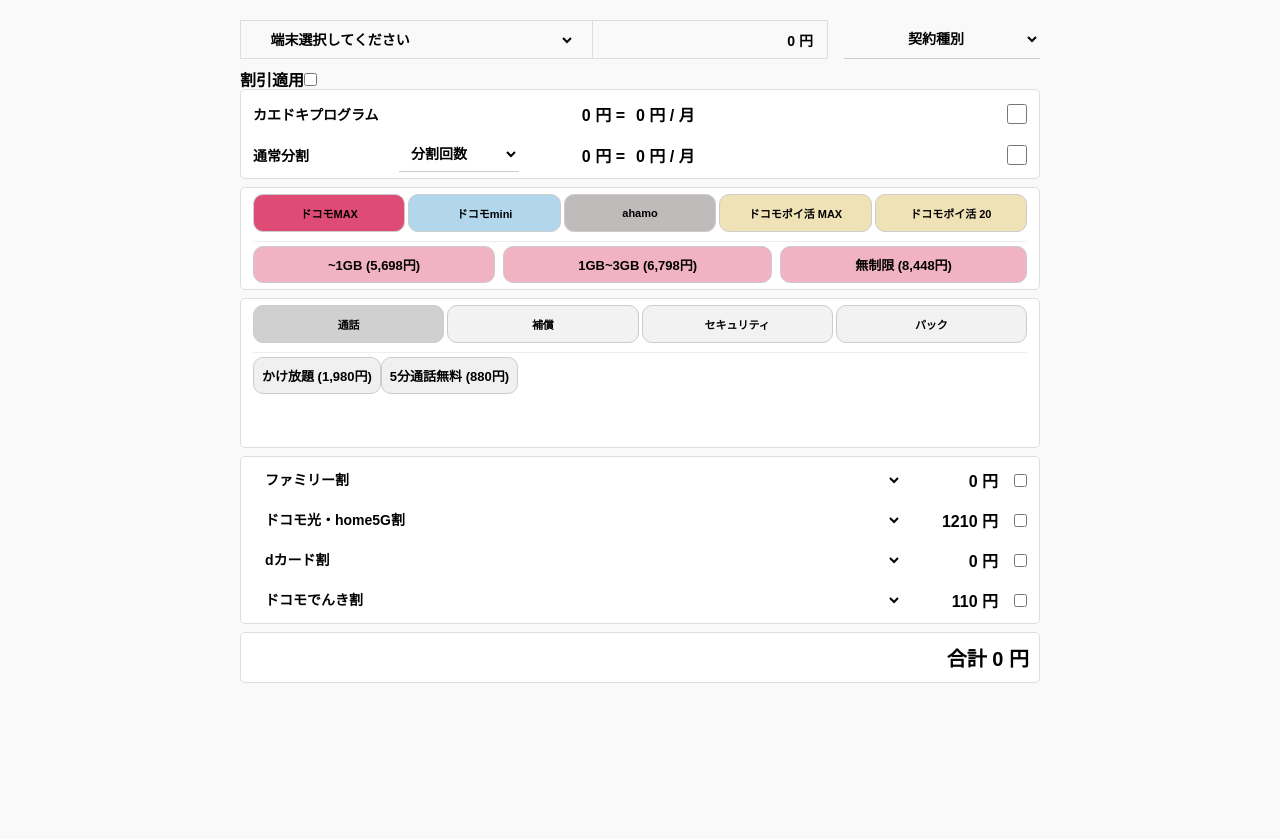
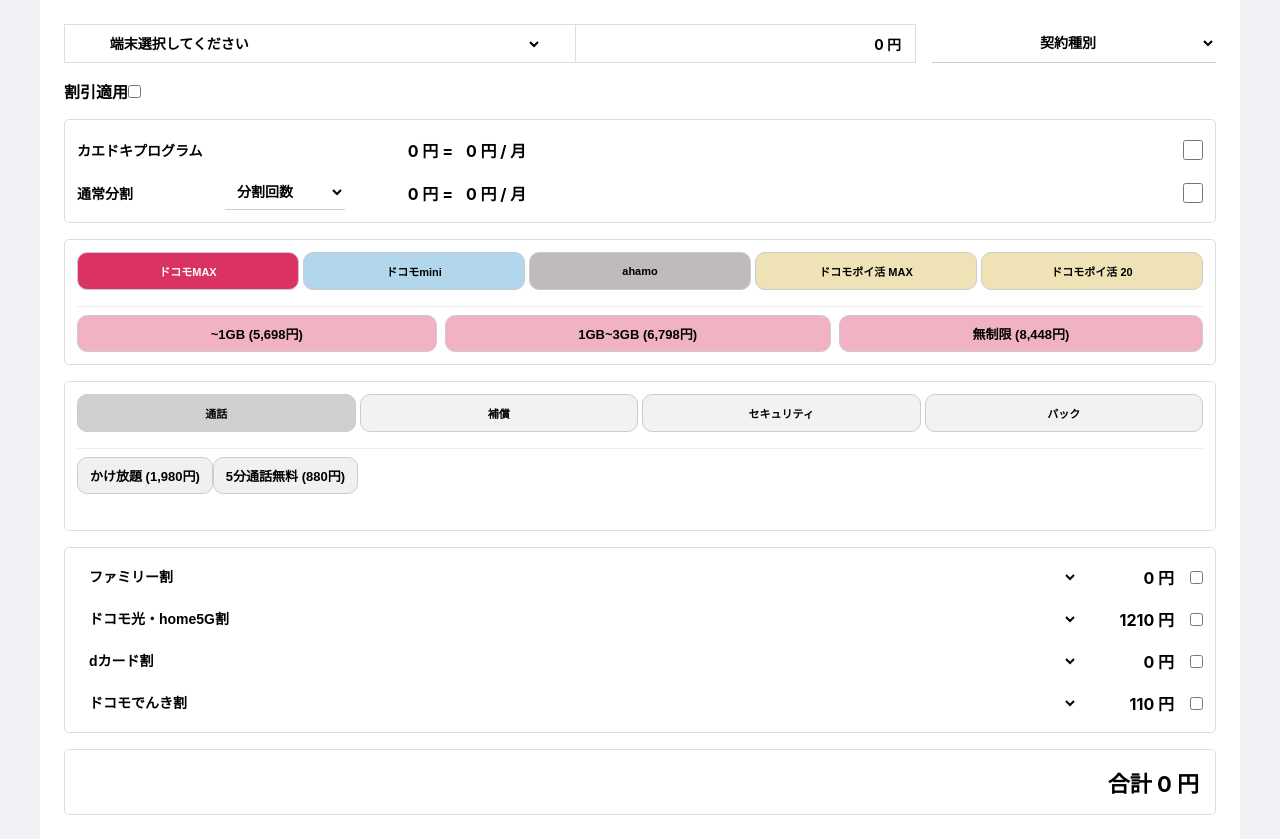
Before and after one commit to higashiyuto/Docomo-Tasks, a website with bundled scripts: page estimate/public/index.html in a window 1280 px wide. Before the commit the page ends 800 px from the top, so only its background shows below. Built offline with nearby package versions, Linux system fonts and the light colour scheme; no server answers.

Commit message:
css変更

```diff
--- a/estimate/public/style.css
+++ b/estimate/public/style.css
@@ -1,4 +1,3 @@
-/* --- 基本設定 --- */
 * {
             box-sizing: border-box;
             margin: 0;
@@ -6,28 +5,27 @@
             color: black;
         }
 
-/* ▼▼▼ 変更点 ▼▼▼ */
         html, body {
-    height: 100%; /* 高さを100%に設定 */
+            height: 100%;
         }
-/* ▲▲▲ ここまで ▲▲▲ */
-
 
         body {
-    font-family: sans-serif;
-    background-color: #f9f9f9;
+            font-family: -apple-system, BlinkMacSystemFont, "Segoe UI", Roboto, "Helvetica Neue", Arial, sans-serif;
+            background-color: #f0f2f5;
         }
 
+        /* --- メインコンテナのレイアウト --- */
         .estimate {
-    width: 95%;
-    max-width: 800px;
-    /* ▼▼▼ 変更点 ▼▼▼ */
-    margin: 0 auto; /* 上下のマージンを削除 */
-    min-height: 100vh; /* 最小の高さを画面の高さに設定 */
-    /* ▲▲▲ ここまで ▲▲▲ */
+            width: 100%; /* ★変更: 画面幅いっぱいに設定 */
+            max-width: 1200px; /* ★追加: PCなどの大画面での最大幅を設定 */
+            min-height: 100vh; /* 画面の縦いっぱいの高さを確保 */
+            margin: 0 auto; /* ★変更: 大画面で中央に配置 */
+            padding: 24px; /* ★変更: 端末の端にコンテンツがくっつかないよう余白を確保 */
+            background-color: #ffffff;
+
             display: flex;
             flex-direction: column;
-    gap: 8px;
+            gap: 16px; /* パーツ間の余白を調整 */
         }
 
 
@@ -40,12 +38,15 @@
             background-color: #f2f2f2;
             padding: 8px;
             cursor: pointer;
+            transition: background-color 0.2s;
+        }
+        button:hover {
+            background-color: #e0e0e0;
         }
 
         select {
             font-size: 14px;
             font-weight: bold;
-    /* 背景と枠線をなくす */
             background-color: transparent;
             border: none;
             border-radius: 5px;
@@ -65,48 +66,20 @@
             font-size: 14px;
             font-weight: bold;
             border: 1px solid #ddd;
-}
-
-/* --- ヘッダーのアクション部 --- */
-.action-container {
-    display: flex;
-    align-items: center;
-    gap: 8px;
-    padding: 8px 0;
-}
-
-.icon-button {
-    border: none;
-    background: transparent;
-    padding: 0;
-}
-
-.icon-button:active img {
-    transform: scale(0.95);
-}
-
-.icon-button img {
-    width: 30px;
-    height: 28px;
-    vertical-align: middle;
-}
-
-.customer-name {
-    font-size: 18px;
-    font-weight: bold;
-    margin-left: auto;
+            padding: 0 8px;
         }
 
         /* --- 端末・契約情報 --- */
         .two-column {
             display: flex;
+            flex-wrap: wrap; /* ★追加: 画面が小さい時に折り返す */
             gap: 16px;
             align-items: stretch;
-    margin-top: 20px;
         }
 
         .device-container {
             flex: 3;
+            min-width: 300px; /* ★追加: 折り返す際の最小幅 */
         }
 
         .device-container select{
@@ -124,15 +97,15 @@
         .contract-container {
             flex: 1;
             display: flex;
+            min-width: 150px; /* ★追加: 折り返す際の最小幅 */
         }
 
-/* 契約種別selectに下線を追加して操作しやすくする */
         #contract-select {
             width: 100%;
             text-align: center;
             text-align-last: center;
             border-bottom: 1px solid #ccc;
-    border-radius: 0; /* 下線と合わせるため角丸をリセット */
+            border-radius: 0;
         }
 
 
@@ -144,22 +117,22 @@
         }
 
 
-/* --- 分割払い (Flexboxで再構築) --- */
+        /* --- 分割払い --- */
         .installments-container {
             display: flex;
             flex-direction: column;
-    gap: 6px;
+            gap: 8px;
             border: 1px solid #ddd;
             border-radius: 5px;
-    padding: 6px 12px;
+            padding: 12px;
             background-color: #fff;
-    margin-top: -10px;
         }
 
         .installments-item {
             display: flex;
+            flex-wrap: wrap; /* 小さい画面で折り返す */
             align-items: center;
-    gap: 6px;
+            gap: 8px;
         }
 
         .installments-item .name {
@@ -168,7 +141,6 @@
             font-weight: bold;
         }
 
-/* 分割回数selectに下線を追加 */
         .installments-item select {
             width: 120px;
             height: 35px;
@@ -179,8 +151,6 @@
         .installments-item .placeholder {
             width: 120px;
             height: 35px;
-    border: none;
-    background-color: transparent;
         }
 
         .installments-item .price{
@@ -192,6 +162,7 @@
 
         .installments-item .monthly-price {
             flex: 1;
+            min-width: 100px; /* 折り返し時の最小幅 */
             margin-left: 5px;
             font-weight: bold;
             white-space: nowrap;
@@ -204,25 +175,17 @@
         }
 
         /* --- プラン & オプション共通 --- */
-.plan-container{
+        .plan-container, .option-container, .discount-container {
             border: 1px solid #ddd;
             border-radius: 5px;
-    padding: 6px 12px;
+            padding: 12px;
             display: flex;
             flex-direction: column;
-    gap: 5px;
+            gap: 8px;
             background-color: #fff;
-    min-height: 100px;
         }
 
         .option-container {
-    border: 1px solid #ddd;
-    border-radius: 5px;
-    padding: 6px 12px;
-    display: flex;
-    flex-direction: column;
-    gap: 5px;
-    background-color: #fff;
             min-height: 150px;
         }
 
@@ -230,7 +193,7 @@
         .option-category-buttons {
             display: flex;
             flex-wrap: wrap;
-    gap: 3px;
+            gap: 4px;
         }
 
         .plan-button,
@@ -249,15 +212,15 @@
         .option-edit {
             display: flex;
             flex-wrap: wrap;
-    padding-top: 4px;
-    margin-top: 4px;
+            padding-top: 8px;
+            margin-top: 8px;
             gap: 8px;
             border-top: 1px solid #eee;
         }
 
         .storage-button,
         .option-button {
-    padding: 8px;
+            padding: 8px 12px;
             font-size: 13px;
             font-weight: bold;
             border: 1px solid #ccc;
@@ -266,47 +229,26 @@
             cursor: pointer;
             flex-grow: 1;
             text-align: center;
-    gap: 8px;
         }
 
         /* --- 色の設定 --- */
-.plan-button.max { background-color: rgba(209,0,61,0.3); }
-.plan-button.active.max { background-color: rgba(209,0,61,0.7); }
-.plan-button.mini { background-color: rgba(0,124,196,0.3); }
-.plan-button.active.mini { background-color: rgba(0,124,196,0.7); }
-.plan-button.ahamo { background-color: rgba(42,31,28,0.3); }
-.plan-button.active.ahamo { background-color: rgba(42,31,28,0.5); }
-.plan-button.poikatsu-max { background-color: rgba(201,158,15,0.3); }
-.plan-button.active.poikatsu-max { background-color: rgba(201,158,15,0.7); }
-.plan-button.poikatsu-20 { background-color: rgba(201,158,15,0.3); }
-.plan-button.active.poikatsu-20 { background-color: rgba(201,158,15,0.7); }
+        .plan-button.active, .storage-button.active {
+            color: white;
+        }
+        .plan-button.max, .storage-button.max { background-color: rgba(209,0,61,0.3); }
+        .plan-button.active.max, .storage-button.active.max { background-color: rgba(209,0,61,0.8); }
+        .plan-button.mini, .storage-button.mini { background-color: rgba(0,124,196,0.3); }
+        .plan-button.active.mini, .storage-button.active.mini { background-color: rgba(0,124,196,0.8); }
+        .plan-button.ahamo, .storage-button.ahamo { background-color: rgba(42,31,28,0.3); }
+        .plan-button.active.ahamo, .storage-button.active.ahamo { background-color: rgba(42,31,28,0.6); }
+        .plan-button.poikatsu-max, .plan-button.poikatsu-20 { background-color: rgba(201,158,15,0.3); }
+        .plan-button.active.poikatsu-max, .plan-button.active.poikatsu-20 { background-color: rgba(201,158,15,0.8); }
 
-.storage-button.max { background-color: rgba(209,0,61,0.3); }
-.storage-button.active.max { background-color: rgba(209,0,61,0.7); }
-.storage-button.mini { background-color: rgba(0,124,196,0.3); }
-.storage-button.active.mini { background-color: rgba(0,124,196,0.7); }
-.storage-button.ahamo { background-color: rgba(42,31,28,0.3); }
-.storage-button.active.ahamo { background-color: rgba(42,31,28,0.5); }
-
-.option-category-button.active{
+        .option-category-button.active, .option-button.active {
             background-color: #d0d0d0;
         }
 
-.option-button.active{
-    background-color: #d0d0d0;
-}
-
-/* --- 割引 (Flexboxで再構築) --- */
-.discount-container {
-    display: flex;
-    flex-direction: column;
-    gap: 6px;
-    border: 1px solid #ddd;
-    border-radius: 5px;
-    padding: 6px 12px;
-    background-color: #fff;
-}
-
+        /* --- 割引 --- */
         .discount-item {
             display: flex;
             align-items: center;
@@ -316,8 +258,6 @@
 
         .discount-item select {
             flex-grow: 1;
-    background-color: #fff;
-    border: none;
             min-width: 150px;
         }
         .discount-item .price {
@@ -332,13 +272,14 @@
 
         /* --- 合計 --- */
         .total-container {
+            margin-top: auto;
             display: flex;
             justify-content: flex-end;
             align-items: center;
             gap: 16px;
-    font-size: 20px;
+            font-size: 22px;
             font-weight: bold;
-    padding: 10px;
+            padding: 16px;
             background-color: #fff;
             border-radius: 5px;
             border: 1px solid #ddd;
--- a/server/seeds/seedDevice.js
+++ b/server/seeds/seedDevice.js
@@ -1,5 +1,4 @@
 // seeds/seedDevices.js
-
 const mongoose = require('mongoose');
 const Device = require('../models/Device.js'); // 適切なパスに修正してください
 
@@ -15,7 +14,6 @@
         process.exit(1);
     }
 };
-
 
 // --- 投入する端末データ ---
 const seedData = [
```
Lines whose indentation alone changed are shown as unchanged.
